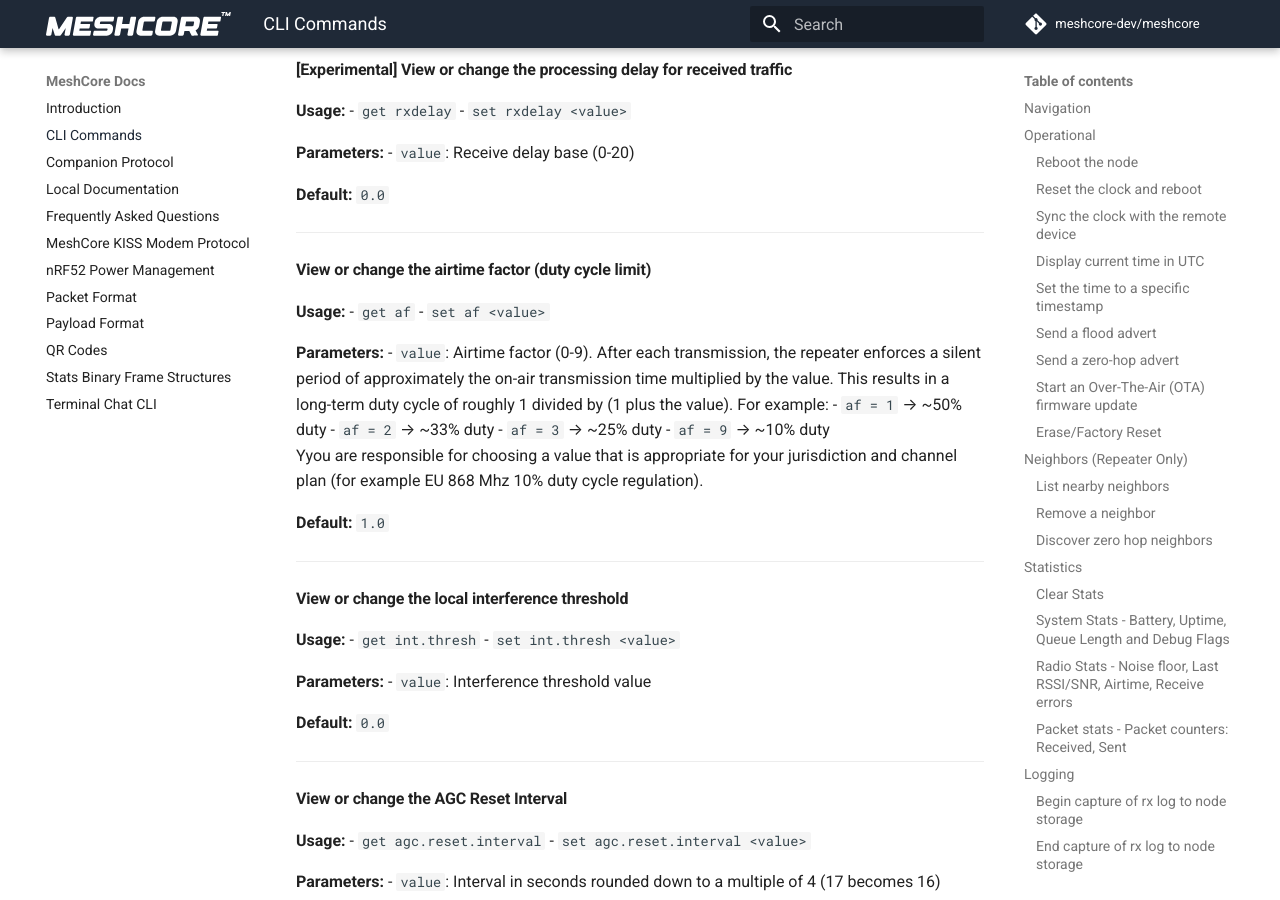
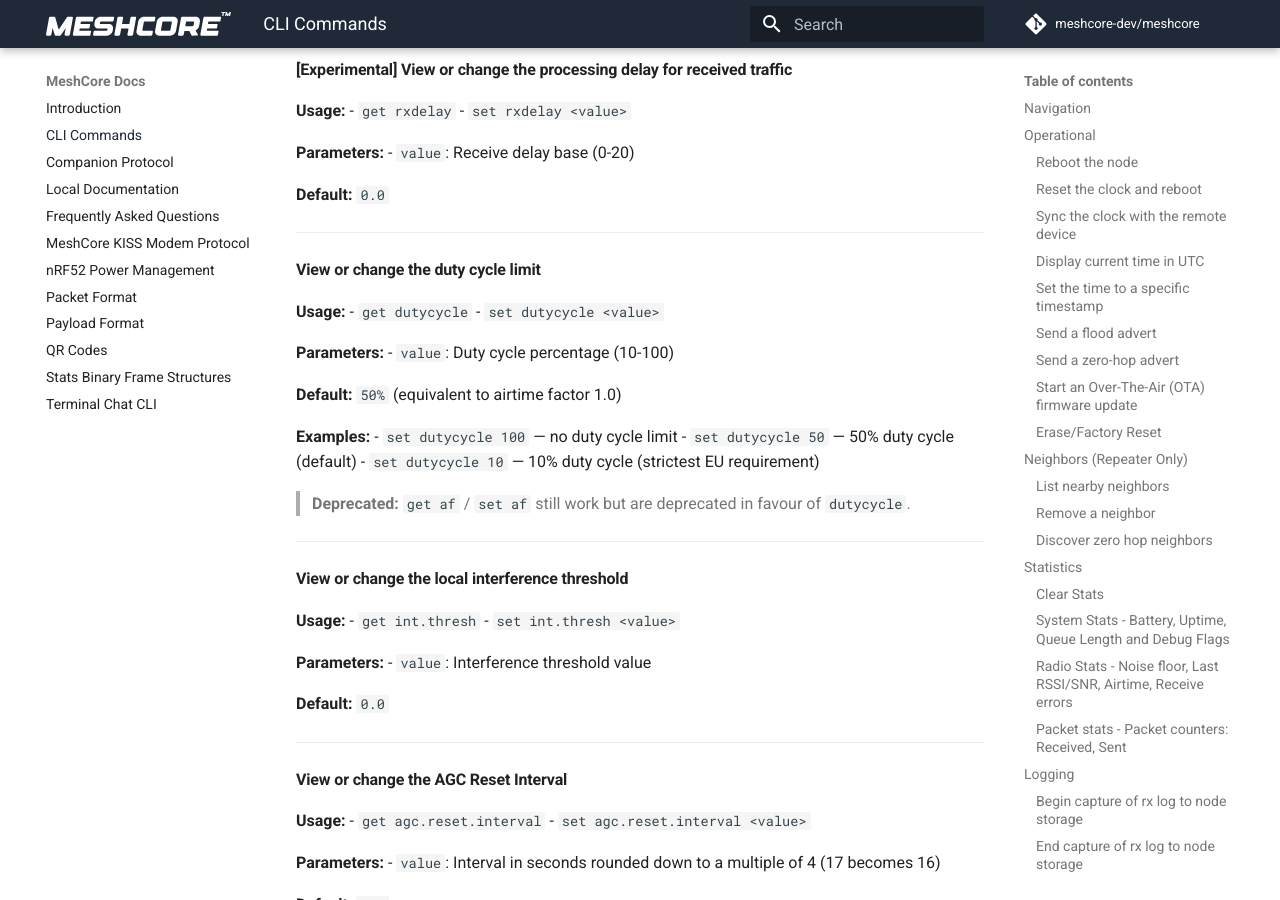
Before and after one commit to JacekVV/MeshCore-Hydra, an MkDocs documentation site: the page built from docs/cli_commands.md, in a window 1280 px wide and 900 px high, scrolled down 10283 px. Built offline with MkDocs 1.6.1 and Material for MkDocs 9.7.7, drawn with Linux system fonts in a browser that asks for light colours; comment, search, counter and statistics services are not loaded.

Commit message:
Add get/set dutycycle command
We translate to af internally, it's easier to store and doesn't break
stored prefs. Made get/set af command show deprecated, but it still
works fine.

```diff
--- a/docs/cli_commands.md
+++ b/docs/cli_commands.md
@@ -500,20 +500,22 @@ This document provides an overview of CLI commands that can be sent to MeshCore
 
 ---
 
-#### View or change the airtime factor (duty cycle limit)
+#### View or change the duty cycle limit
 **Usage:**
-- `get af`
-- `set af <value>`
+- `get dutycycle`
+- `set dutycycle <value>`
 
 **Parameters:**
-- `value`: Airtime factor (0-9). After each transmission, the repeater enforces a silent period of approximately the on-air transmission time multiplied by the value. This results in a long-term duty cycle of roughly 1 divided by (1 plus the value). For example:
-  - `af = 1` → ~50% duty
-  - `af = 2` → ~33% duty
-  - `af = 3` → ~25% duty
-  - `af = 9` → ~10% duty
-  Yyou are responsible for choosing a value that is appropriate for your jurisdiction and channel plan (for example EU 868 Mhz 10% duty cycle regulation).
+- `value`: Duty cycle percentage (10-100)
 
-**Default:** `1.0`
+**Default:** `50%` (equivalent to airtime factor 1.0)
+
+**Examples:**
+- `set dutycycle 100` — no duty cycle limit
+- `set dutycycle 50` — 50% duty cycle (default)
+- `set dutycycle 10` — 10% duty cycle (strictest EU requirement)
+
+> **Deprecated:** `get af` / `set af` still work but are deprecated in favour of `dutycycle`.
 
 ---
 
```
Also changed, not shown: docs/terminal_chat_cli.md (+4 -2 lines), 1 other file.
